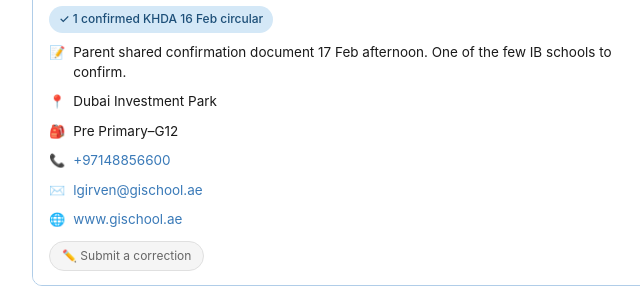
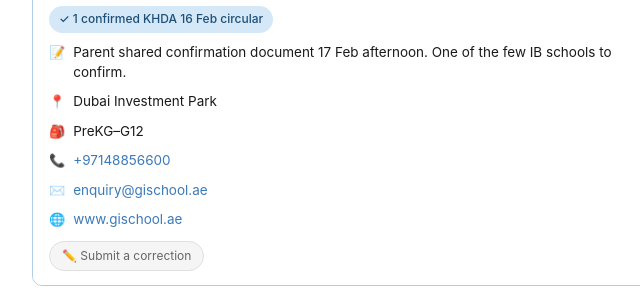
Before and after one commit to readynotrushed/16FEB, a plain HTML site: page index.html in a window 1280 px wide. Shown: the part 6641-6929 px from the top of the page, 284-924 px from the left. Drawn offline with Linux system fonts and the light colour scheme.

Commit message:
Update index.html

```diff
--- a/index.html
+++ b/index.html
@@ -494,8 +494,8 @@
   },
   {
     id:"greenfield", name:"Greenfield International School", type:"school", status:"confirmed",
-    curriculum:"IB", grades:"Pre Primary–G12", location:"Dubai Investment Park",
-    phone:"97148856600", website:"www.gischool.ae", email:"lgirven@gischool.ae",
+    curriculum:"IB", grades:"PreKG–G12", location:"Dubai Investment Park",
+    phone:"97148856600", website:"www.gischool.ae", email:"enquiry@gischool.ae",
     parentsConfirmed:1, parentsKhda:1,
     note:"Parent shared confirmation document 17 Feb afternoon. One of the few IB schools to confirm."
   },
```
